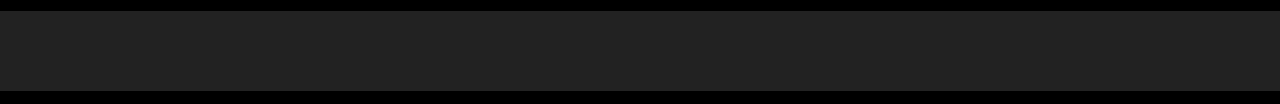
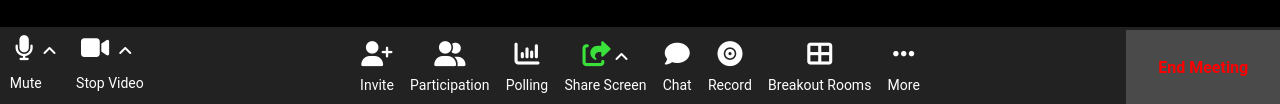
Before and after one commit to KentaBilotta/html-css-zoom, a plain HTML site: page index.html in a window 1280 px wide. Shown: the part 693-797 px from the top of the page. Drawn offline with Linux system fonts and the light colour scheme.

Commit message:
quarto commit: completato "footer" (quindi tutto)

```diff
--- a/index.html
+++ b/index.html
@@ -13,7 +13,7 @@
 </head>
 <body>
     <div class="container">
-        <header>
+        <header> <!-- header -->
             <div class="header-settings">
                 <span class="view-options"><i class="fa-solid fa-table"></i> Speaker View</span>
                 <span class="dimention-icon"><i class="fa-solid fa-maximize"></i></span>
@@ -201,7 +201,56 @@
                 <div class="username"><i class="fa-solid fa-microphone-slash"></i> Pinco Pallo</div>
             </div>
         </main>
-        <footer></footer>
+
+        <footer> <!-- footer -->
+            <div class="mic-cam">
+                <div class="mic">
+                    <i class="fa-solid fa-microphone"></i> <i class="fa-solid fa-angle-up"></i>
+                    <div class="action">Mute</div>
+                </div>
+                <div class="cam">
+                    <i class="fa-solid fa-video"></i> <i class="fa-solid fa-angle-up"></i>
+                    <div class="action">Stop Video</div>
+                </div>
+            </div>
+            <div class="main-settings">
+                <div class="setting">
+                    <i class="icon fa-solid fa-user-plus"></i>
+                    <div class="action">Invite</div>
+                </div>
+                <div class="setting">
+                    <i class="icon fa-solid fa-user-group"></i>
+                    <div class="action">Participation</div>
+                </div>
+                <div class="setting">
+                    <i class="icon fa-solid fa-chart-column"></i>
+                    <div class="action">Polling</div>
+                </div>
+                <div class="setting">
+                    <i class="icon fa-solid fa-share-from-square"> </i> <i class="fa-solid fa-angle-up"></i>
+                    <div class="action">Share Screen</div>
+                </div>
+                <div class="setting">
+                    <i class="icon fa-solid fa-comment"></i>
+                    <div class="action">Chat</div>
+                </div>
+                <div class="setting">
+                    <i class="icon fa-solid fa-record-vinyl"></i>
+                    <div class="action">Record</div>
+                </div>
+                <div class="setting">
+                    <i class="icon fa-solid fa-table-cells-large"></i>
+                    <div class="action">Breakout Rooms</div>
+                </div>
+                <div class="setting">
+                    <i class="icon fa-solid fa-ellipsis"></i>
+                    <div class="action">More</div>
+                </div>
+            </div>
+            <div class="exit-button">
+                <div class="end">End Meeting</div>
+            </div>
+        </footer>
     </div>
 
 </body>
--- a/style.css
+++ b/style.css
@@ -49,7 +49,7 @@ header{
 }
 
 main{
-    height: calc(100% - 7% - 10%);
+    height: calc(100% - 5% - 10%);
     padding: 30px;
     display: flex;
     flex-wrap: wrap;
@@ -62,11 +62,6 @@ main{
     border: 3px solid black;
     position: relative;
 
-}
-
-footer{
-    height: 10%;
-    background-color: #222222;
 }
 
 .overlay{
@@ -89,3 +84,69 @@ footer{
     bottom: 0;
     left: 0;
 }
+
+footer{
+    height: 10%;
+    background-color: #222222;
+    display: flex;
+    justify-content: space-between;
+    align-items: center;
+}
+
+.mic-cam{
+    width: 12%;
+    height: 75px;
+    display: flex;
+    justify-content: space-around;
+    color: white;
+}
+
+.main-settings{
+    width: 45%;
+    height: 75px;
+    color: white;
+    display: flex;
+    justify-content: space-around;
+    align-items: center;
+}
+
+.exit-button{
+    width: 12%;
+    height: 75px;
+    background-color: #4a4a4a;
+    display: flex;
+    justify-content: center;
+    align-items: center;
+}
+
+.fa-microphone{
+    font-size: 25px;
+    padding: 5px;
+}
+
+.fa-video{
+    font-size: 25px;
+    padding: 5px;
+}
+
+.setting{
+    text-align: center;
+}
+
+.icon{
+    font-size: 25px;
+}
+
+.action{
+    font-size: 14px;
+    margin-top: 10px;
+}
+
+.fa-share-from-square{
+    color: rgb(58, 225, 58);
+}
+
+.end{
+    font-weight: bold;
+    color: red;
+}
```
